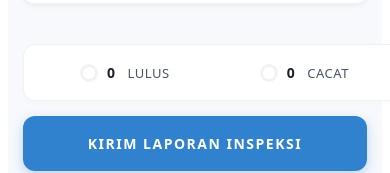
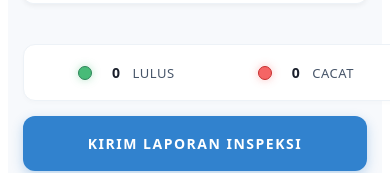
Before and after one commit to DIASANJOY/vehicle-inspection-system, a React (Vite) app: page / in a window 390 px wide. Shown: the part 628-801 px from the top of the page. Built offline with nearby package versions, Linux system fonts and the light colour scheme.

Commit message:
Fix: Restore status dot colors (LULUS/CACAT) in the stats bar for desktop and mobile

```diff
--- a/src/Vector.css
+++ b/src/Vector.css
@@ -788,3 +788,25 @@
   font-size: 13px;
   letter-spacing: 0.5px;
 }
+
+
+/* WARNA INDIKATOR (LULUS & CACAT) */
+.dot {
+  display: inline-block;
+  width: 12px;
+  height: 12px;
+  border-radius: 50%;
+  margin-right: 8px;
+}
+
+.dot.tick {
+  background-color: #48bb78 !important;
+  border: 1.5px solid #2f855a;
+  box-shadow: 0 0 8px rgba(72, 187, 120, 0.4);
+}
+
+.dot.cross {
+  background-color: #f56565 !important;
+  border: 1.5px solid #c53030;
+  box-shadow: 0 0 8px rgba(245, 101, 101, 0.4);
+}
```
